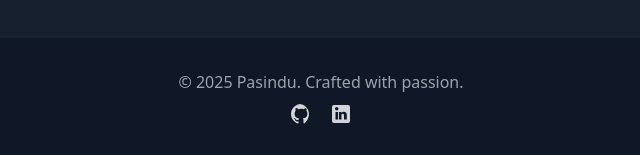
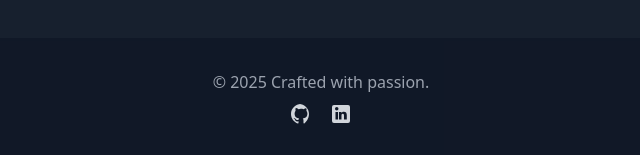
Before and after one commit to PasinduSuraweera/MyPortfolio, a plain HTML site: page index.html in a window 1280 px wide. Shown: the part 2754-2909 px from the top of the page, 319-959 px from the left. Drawn offline with nearby package versions, Linux system fonts and the light colour scheme.

Commit message:
Update index.html

```diff
--- a/index.html
+++ b/index.html
@@ -185,7 +185,7 @@
     <!-- Footer -->
     <footer class="bg-gray-900/80 py-8">
         <div class="max-w-7xl mx-auto px-4 sm:px-6 lg:px-8 text-center">
-            <p class="text-gray-400 mb-2">© 2025 Pasindu. Crafted with passion.</p>
+            <p class="text-gray-400 mb-2">© 2025 Crafted with passion.</p>
             <div class="flex justify-center space-x-4">
                 <a href="https://github.com/PasinduSuraweera" class="text-gray-300 hover:text-blue-400 transition" aria-label="GitHub">
                     <svg class="w-6 h-6" fill="currentColor" viewBox="0 0 24 24">
```
